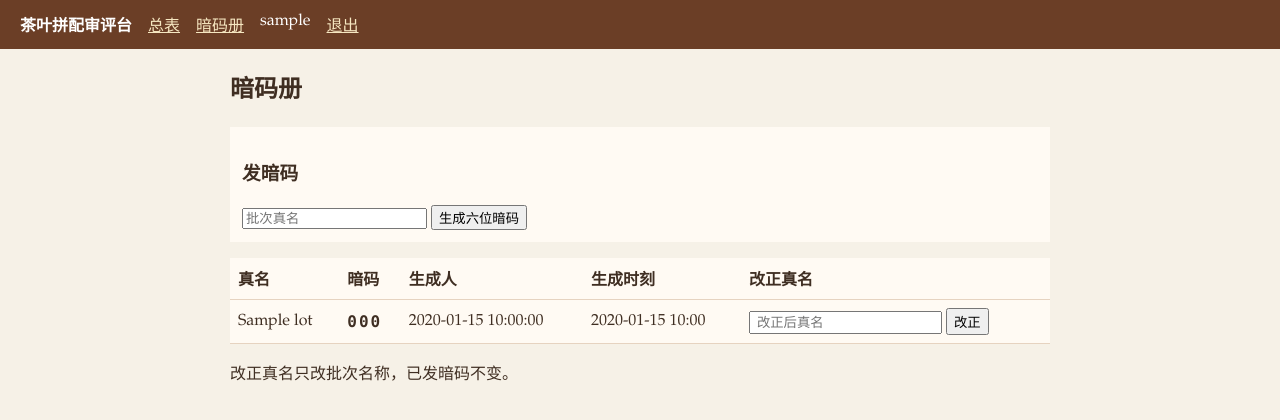
After one commit to lacsar712/cc-tb-a04-GSB, a Flask app: page /codes in a window 1280 px wide. The commit adds this page. Shown: the top 420 px of the page. Run offline with Flask 3, Linux system fonts and the light colour scheme; the visitor is signed in with stand-in values (Sample User, id 1); a database or web service that is not in the repository returns one stand-in record (values such as "Sample title"); some libraries are stand-ins or nearby versions.

Commit message:
feat: blind evaluation lot codes

```diff
--- a/backend/app.py
+++ b/backend/app.py
@@ -1,4 +1,5 @@
 import os
+import secrets
 from functools import wraps
 
 import psycopg2
@@ -30,6 +31,26 @@ def login_required(fn):
     return wrap
 
 
+def writer_required(fn):
+    @wraps(fn)
+    def wrap(*args, **kwargs):
+        if session.get("role") != "writer":
+            return ("仅审评员可操作暗码册", 403)
+        return fn(*args, **kwargs)
+
+    return wrap
+
+
+def new_code(cur) -> str:
+    """生成六位暗码（数字字母，排除易混字符），库内查重。"""
+    alphabet = "23456789ABCDEFGHJKLMNPQRSTUVWXYZ"
+    while True:
+        code = "".join(secrets.choice(alphabet) for _ in range(6))
+        cur.execute("SELECT 1 FROM blind_codes WHERE code = %s", (code,))
+        if cur.fetchone() is None:
+            return code
+
+
 @app.get("/health")
 def health():
     return {"status": "ok", "service": "tea-blend-cupping"}
@@ -59,10 +80,21 @@ def logout():
 @app.get("/")
 @login_required
 def home():
+    is_writer = session.get("role") == "writer"
     with db() as conn, conn.cursor(cursor_factory=RealDictCursor) as cur:
-        cur.execute("SELECT * FROM cuppings ORDER BY id DESC")
+        if is_writer:
+            cur.execute("SELECT * FROM cuppings ORDER BY id DESC")
+        else:
+            # 观察员：只取暗码，真名不下发到模板
+            cur.execute(
+                """SELECT c.id, c.aroma, c.taste, c.liquor, c.score,
+                          c.verdict, c.note, c.created_by, bc.code
+                     FROM cuppings c
+                     LEFT JOIN blind_codes bc ON bc.lot = c.lot
+                    ORDER BY c.id DESC"""
+            )
         rows = cur.fetchall()
-    return render_template("home.html", rows=rows, can_write=session.get("role") == "writer")
+    return render_template("home.html", rows=rows, can_write=is_writer)
 
 
 @app.post("/cuppings")
@@ -84,5 +116,78 @@ def create():
         row = cur.fetchone()
         conn.commit()
     if request.headers.get("HX-Request"):
-        return render_template("_row.html", row=row)
+        return render_template("_row.html", row=row, can_write=True)
     return redirect(url_for("home"))
+
+
+@app.get("/codes")
+@login_required
+def codes():
+    is_writer = session.get("role") == "writer"
+    with db() as conn, conn.cursor(cursor_factory=RealDictCursor) as cur:
+        if is_writer:
+            cur.execute(
+                """SELECT lot, code, created_by, created_at
+                     FROM blind_codes ORDER BY created_at DESC"""
+            )
+        else:
+            # 观察员打开暗码册：服务端就只查暗码列
+            cur.execute("SELECT code FROM blind_codes ORDER BY created_at DESC")
+        code_rows = cur.fetchall()
+        if is_writer:
+            cur.execute(
+                """SELECT DISTINCT lot FROM cuppings
+                   WHERE lot NOT IN (SELECT lot FROM blind_codes)
+                   ORDER BY lot"""
+            )
+            pending = [r["lot"] for r in cur.fetchall()]
+        else:
+            pending = []
+    return render_template(
+        "codes.html", code_rows=code_rows, pending=pending, can_write=is_writer
+    )
+
+
+@app.post("/codes")
+@login_required
+@writer_required
+def issue_code():
+    """为批次生成六位暗码；已发码的批次不重发。"""
+    lot = request.form.get("lot", "").strip()
+    if not lot:
+        return ("批次名不能为空", 400)
+    with db() as conn, conn.cursor(cursor_factory=RealDictCursor) as cur:
+        cur.execute("SELECT 1 FROM blind_codes WHERE lot = %s", (lot,))
+        if cur.fetchone() is not None:
+            return ("该批次已发暗码", 409)
+        code = new_code(cur)
+        cur.execute(
+            """INSERT INTO blind_codes (lot, code, created_by)
+               VALUES (%s, %s, %s)""",
+            (lot, code, session["user"]),
+        )
+        conn.commit()
+    return redirect(url_for("codes"))
+
+
+@app.post("/codes/rename")
+@login_required
+@writer_required
+def rename_lot():
+    """改正真名：同步总表批次名，已发暗码保持不变。"""
+    old_lot = request.form.get("old_lot", "").strip()
+    new_lot = request.form.get("new_lot", "").strip()
+    if not old_lot or not new_lot:
+        return ("真名不能为空", 400)
+    with db() as conn, conn.cursor(cursor_factory=RealDictCursor) as cur:
+        cur.execute("SELECT code FROM blind_codes WHERE lot = %s", (old_lot,))
+        held = cur.fetchone()
+        if held is None:
+            return ("暗码册中没有该批次", 404)
+        cur.execute("SELECT 1 FROM blind_codes WHERE lot = %s", (new_lot,))
+        if cur.fetchone() is not None:
+            return ("目标真名已在暗码册中", 409)
+        cur.execute("UPDATE blind_codes SET lot = %s WHERE lot = %s", (new_lot, old_lot))
+        cur.execute("UPDATE cuppings SET lot = %s WHERE lot = %s", (new_lot, old_lot))
+        conn.commit()
+    return redirect(url_for("codes"))
--- a/backend/templates/_row.html
+++ b/backend/templates/_row.html
@@ -1,5 +1,9 @@
 <tr>
-  <td>{{ row.lot }}</td>
+  <td>
+    {% if can_write %}{{ row.lot }}
+    {% elif row.code %}<span class="blind">{{ row.code }}</span>
+    {% else %}<em>未发码</em>{% endif %}
+  </td>
   <td>{{ row.score }}</td>
   <td class="{% if row.verdict == '通过' %}pass{% else %}fail{% endif %}">{{ row.verdict }}</td>
   <td>{{ row.note }}</td>
--- a/backend/templates/base.html
+++ b/backend/templates/base.html
@@ -12,12 +12,17 @@
     td, th { padding: 8px; border-bottom: 1px solid #e6d3c0; text-align: left; }
     form { background: #fffaf3; padding: 12px; margin-bottom: 16px; }
     .pass { color: #166534; } .fail { color: #9f1239; }
+    .blind { font-family: ui-monospace, "Menlo", monospace; letter-spacing: 2px; font-weight: bold; }
+    .inline { display: inline; padding: 0; margin: 0; background: none; }
+    .inline input, .inline button { padding: 2px 6px; }
   </style>
 </head>
 <body>
   <header>
     <strong>茶叶拼配审评台</strong>
     {% if session.user %}
+      <a href="{{ url_for('home') }}">总表</a>
+      <a href="{{ url_for('codes') }}">暗码册</a>
       <span>{{ session.user }}</span>
       <a href="{{ url_for('logout') }}">退出</a>
     {% endif %}
--- /dev/null
+++ b/backend/templates/codes.html
@@ -0,0 +1,49 @@
+{% extends "base.html" %}
+{% block body %}
+<h2>暗码册</h2>
+
+{% if can_write %}
+  <form method="post" action="{{ url_for('issue_code') }}">
+    <h3>发暗码</h3>
+    <input name="lot" list="pending-lots" placeholder="批次真名" required />
+    <datalist id="pending-lots">
+      {% for lot in pending %}<option value="{{ lot }}"></option>{% endfor %}
+    </datalist>
+    <button>生成六位暗码</button>
+  </form>
+
+  <table>
+    <thead>
+      <tr><th>真名</th><th>暗码</th><th>生成人</th><th>生成时刻</th><th>改正真名</th></tr>
+    </thead>
+    <tbody>
+      {% for row in code_rows %}
+      <tr>
+        <td>{{ row.lot }}</td>
+        <td class="blind">{{ row.code }}</td>
+        <td>{{ row.created_by }}</td>
+        <td>{{ row.created_at.strftime('%Y-%m-%d %H:%M') }}</td>
+        <td>
+          <form class="inline" method="post" action="{{ url_for('rename_lot') }}">
+            <input type="hidden" name="old_lot" value="{{ row.lot }}" />
+            <input name="new_lot" placeholder="改正后真名" required />
+            <button>改正</button>
+          </form>
+        </td>
+      </tr>
+      {% endfor %}
+    </tbody>
+  </table>
+  <p>改正真名只改批次名称，已发暗码不变。</p>
+{% else %}
+  <p>观察员仅可见暗码列。</p>
+  <table>
+    <thead><tr><th>暗码</th></tr></thead>
+    <tbody>
+      {% for row in code_rows %}
+      <tr><td class="blind">{{ row.code }}</td></tr>
+      {% endfor %}
+    </tbody>
+  </table>
+{% endif %}
+{% endblock %}
--- a/backend/templates/home.html
+++ b/backend/templates/home.html
@@ -11,7 +11,7 @@
 </form>
 {% endif %}
 <table>
-  <thead><tr><th>批次</th><th>加权分</th><th>结论</th><th>说明</th></tr></thead>
+  <thead><tr><th>{% if can_write %}批次{% else %}暗码{% endif %}</th><th>加权分</th><th>结论</th><th>说明</th></tr></thead>
   <tbody id="rows">
     {% for row in rows %}{% include "_row.html" %}{% endfor %}
   </tbody>
```
Also changed, not shown: backend/seed.py (+8 -0 lines), README.md.
